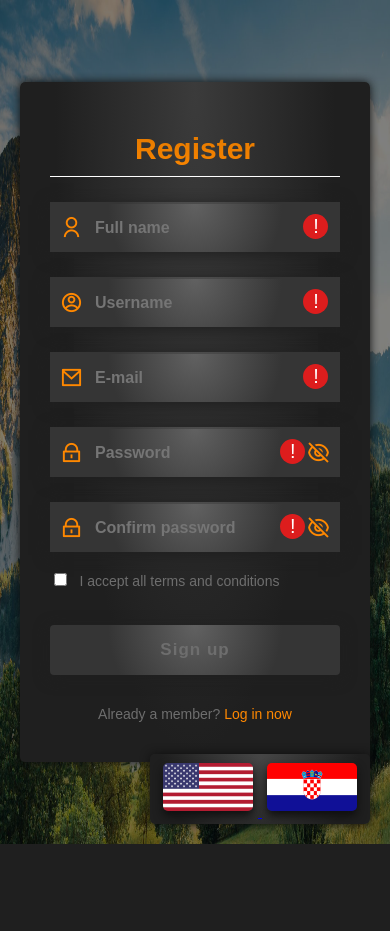
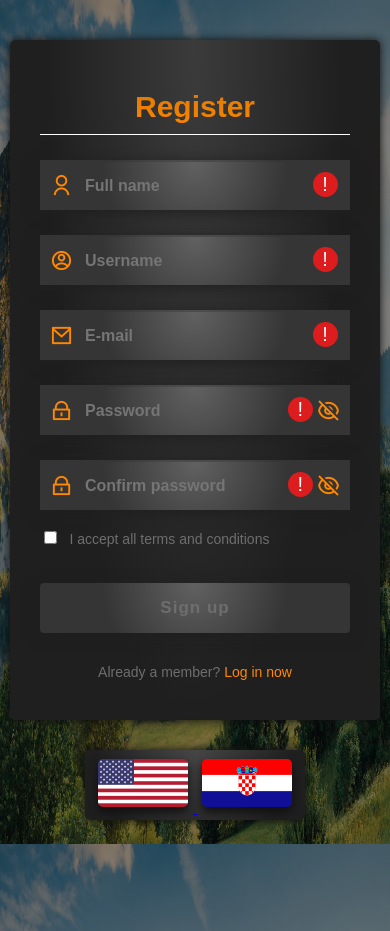
Before and after one commit to S0m3randomguy/projekt, a Django app: page /register/ in a window 390 px wide. Before the commit the page ends 844 px from the top, so only its background shows below. Run offline with Django 4.2, Linux system fonts and the light colour scheme.

Commit message:
Minor bug fixes; made login and registration form responsive

```diff
--- a/assets/static/css/home/styles.css
+++ b/assets/static/css/home/styles.css
@@ -205,7 +205,7 @@ input{
   margin-left: 3px;
 }
 
-/* Sign up button */
+/* Log in button */
 .log-in {
   color: #fff;
   font-size: 15px;
@@ -400,7 +400,7 @@ ul{
   background-color: #181818;
   display: none;
 }
-.mobile-menu .mobile-dropdown-content ul li a {
+.mobile-menu ul li a {
   text-decoration: none;
   color: #fff;
 }
@@ -428,7 +428,7 @@ ul{
   top: -282px;
 }
 
-/* MOBILE SEARCH BAR */
+/* Mobile search bar */
 .mobile-input-box {
   display: none;
   position: relative;
--- a/assets/static/css/login/styles.css
+++ b/assets/static/css/login/styles.css
@@ -364,12 +364,7 @@ body{
     border-color: #464646 transparent transparent transparent;
 }
 
-#american:hover ~ #eng {
-    opacity: 1;
-    transform: translate(0, -30%);
-  }
-
-#croatian:hover ~ #cro {
+#american:hover ~ #eng, #croatian:hover ~ #cro {
     opacity: 1;
     transform: translate(0, -30%);
   }
@@ -377,8 +372,11 @@ body{
 /* mobile languages */
 @media(max-width:1095px) {
     .languages {
+        position: relative;
         width: 220px;
         height: 70px;
+        margin-bottom: 20px;
+        margin-top: 30px;
     }
 
     #american {
@@ -388,4 +386,31 @@ body{
     #croatian {
         margin: 6px 5px;
     }
+
+    #american:hover ~ #eng, #croatian:hover ~ #cro {
+        opacity: 0;
+      }
+
+    body {
+        width: 100%;
+        height: 120%;
+        padding: 10px;
+        display: flex;
+        flex-direction: column;
+    }
+
+    .dim {
+        height: 120%;
+        width: 110%;
+    }
+
+    .container {
+        width: 100%;
+        margin-top: 15vh;
+    }
+
+    .container.active {
+        width: 100%;
+        margin-top: 30px;
+    }
 }
```
Also changed, not shown: templates/home/main.html (+4 -4 lines).
